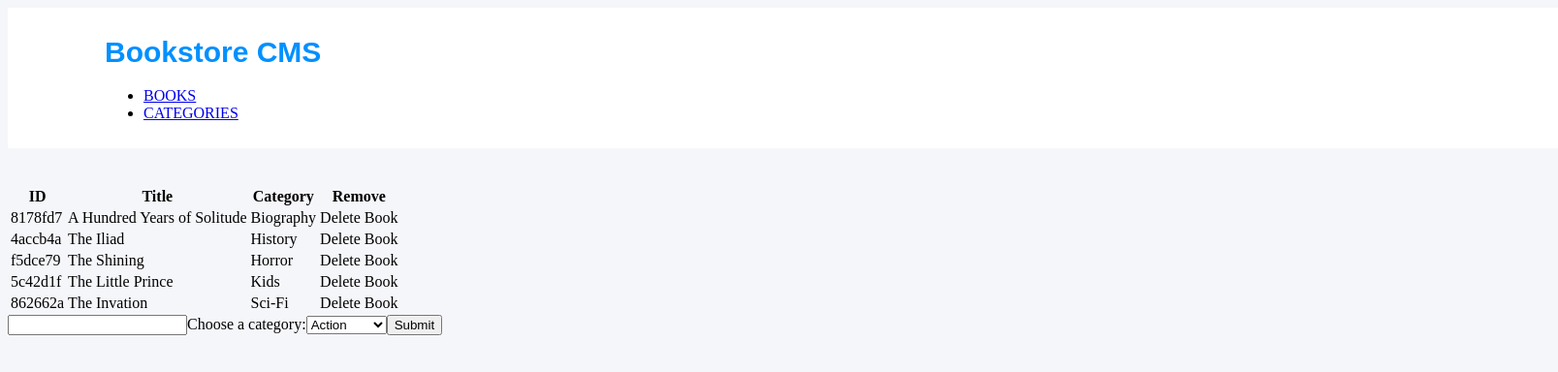
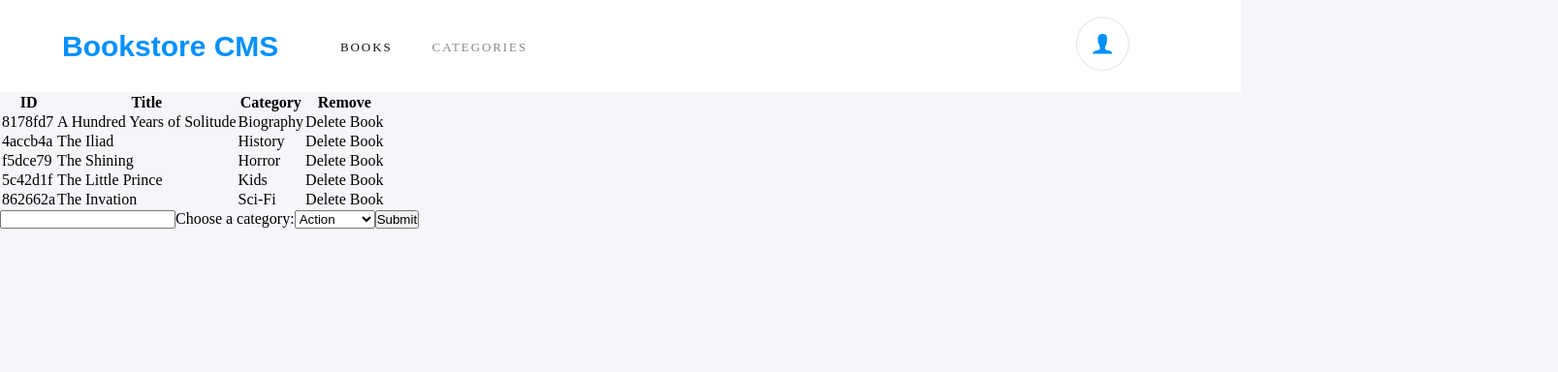
Before and after one commit to javierbotero/bookstore, a React (Create React App) app: page / in a window 1280 px wide. Shown: the top 384 px of the page at 97% size, 1607 px wide, since content can reach past the window. Built offline with nearby package versions, Linux system fonts and the light colour scheme.

Commit message:
Add styles to the navbar

```diff
--- a/src/assets/style.css
+++ b/src/assets/style.css
@@ -1,6 +1,12 @@
 @font-face {
   font-family: 'Monserrat';
   src: local('Monserrat'), url(./fonts/Montserrat-SemiBold.ttf) format('truetype');
+}
+
+* {
+  padding: 0;
+  margin: 0;
+  box-sizing: content-box;
 }
 
 body {
@@ -8,11 +14,33 @@ body {
 }
 
 nav {
-  width: 1400px;
+  width: 100%;
   height: 95px;
-  margin: 0 0 38px;
-  padding: 23px 99px 27px 100px;
   background-color: #ffffff;
+  display: flex;
+}
+
+img {
+  width: 60%;
+}
+
+a {
+  text-decoration: none;
+}
+
+.layout {
+  width: 90%;
+  margin: 0 auto;
+}
+
+.menu {
+  display: flex;
+}
+
+.flex-x {
+  display: flex;
+  justify-content: space-between;
+  align-items: center;
 }
 
 .title {
@@ -28,3 +56,38 @@ nav {
   letter-spacing: normal;
   color: #0290ff;
 }
+
+.links {
+  list-style-type: none;
+  display: flex;
+  align-items: center;
+}
+
+.menu li {
+  display: inline-block;
+}
+
+.books a {
+  font-family: Montserrat;
+  margin: 0px 41px 0px 0;
+  font-size: 13px;
+  font-weight: normal;
+  font-stretch: normal;
+  font-style: normal;
+  line-height: normal;
+  letter-spacing: 1.9px;
+  color: #121212;
+}
+
+.categories a {
+  opacity: 0.5;
+  font-family: Montserrat;
+  margin: 0px 41px 0px 0;
+  font-size: 13px;
+  font-weight: normal;
+  font-stretch: normal;
+  font-style: normal;
+  line-height: normal;
+  letter-spacing: 1.9px;
+  color: #121212;
+}
--- a/src/components/All.js
+++ b/src/components/All.js
@@ -6,10 +6,8 @@ import { removeBook } from '../actions/index';
 
 const All = props => {
   const { books, delBook } = props;
-  console.log(books);
   const result = [];
   books.filter((book, i) => result.push(<Book delBook={() => delBook(i)} book={book} />));
-  console.log('returning in App, result: ', result);
   return (
     <table>
       <thead>
--- a/src/containers/App.js
+++ b/src/containers/App.js
@@ -8,16 +8,24 @@ import {
 import BookList from './bookslist';
 import BookForm from './booksform';
 import All from '../components/All';
+import userImage from '../assets/images/user-icon.png';
 
 const App = () => (
   <div>
     <BrowserRouter>
       <nav>
-        <h2 className="title">Bookstore CMS</h2>
-        <ul>
-          <li><Link to="/">BOOKS</Link></li>
-          <li><Link to="/categories">CATEGORIES</Link></li>
-        </ul>
+        <div className="layout flex-x">
+          <div className="menu">
+            <h2 className="title">Bookstore CMS</h2>
+            <ul className="links">
+              <li className="books"><Link to="/">BOOKS</Link></li>
+              <li className="categories"><Link to="/categories">CATEGORIES</Link></li>
+            </ul>
+          </div>
+          <div>
+            <img src={userImage} alt="user" />
+          </div>
+        </div>
       </nav>
       <Switch>
         <Route path="/categories">
```
Also changed, not shown: src/assets/images/user-icon.png (added).
